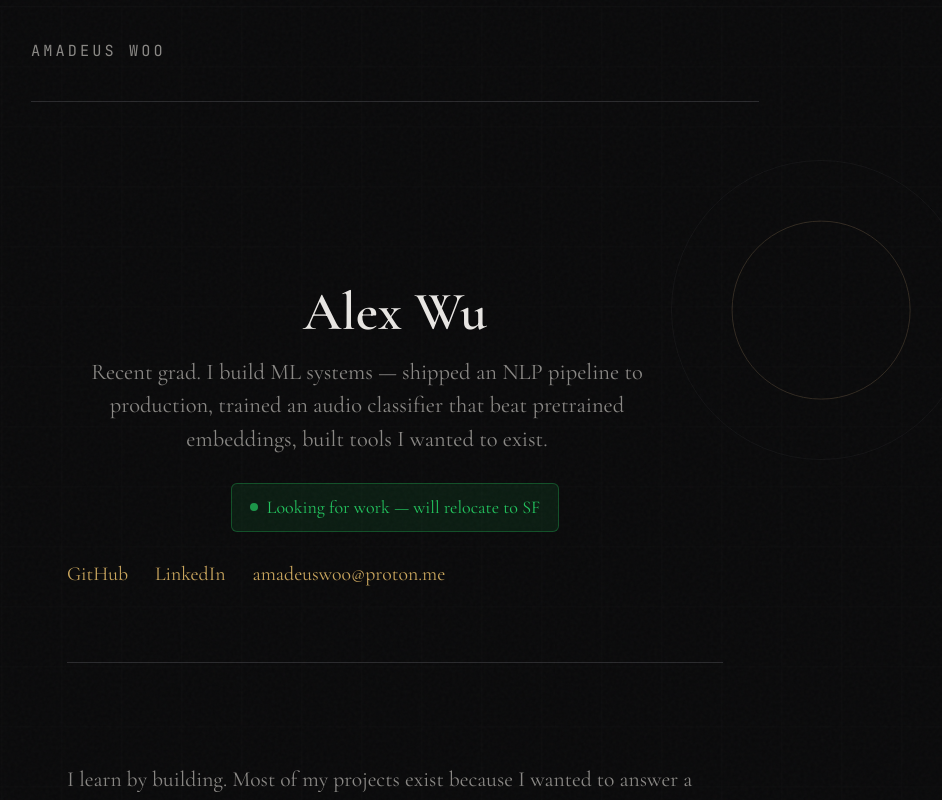
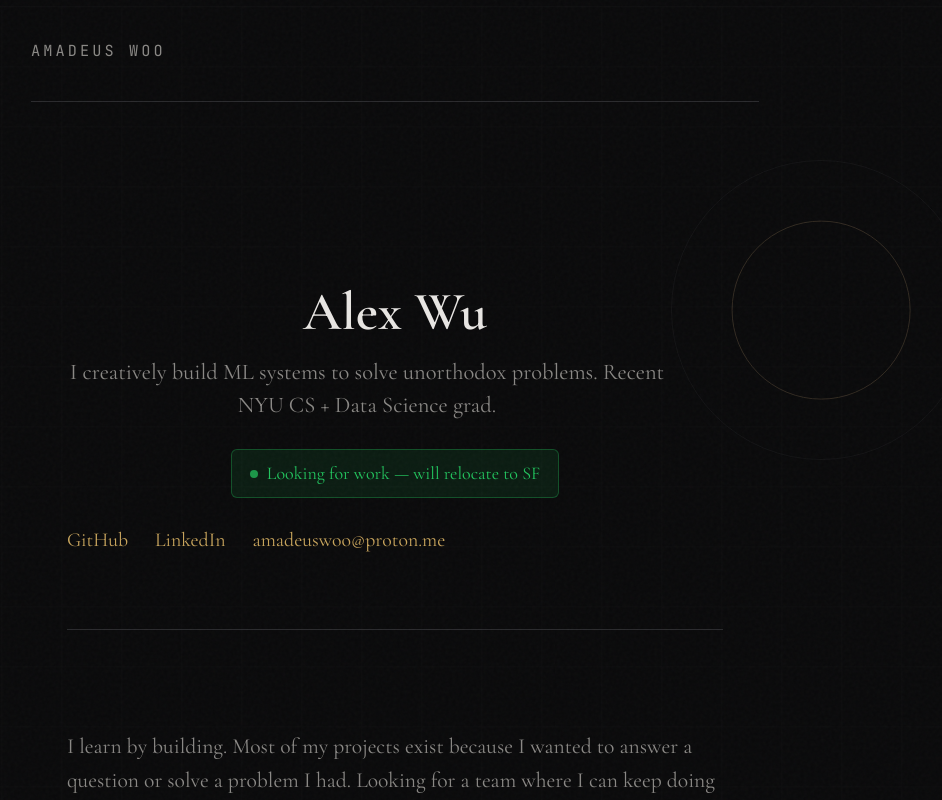
Before and after one commit to TheApexWu/psychohistoryML-web, a Next.js app: page /about in a window 1280 px wide. Shown: the top 800 px of the page, without its empty margins (245-1187 px from the left). Built offline with nearby package versions, Linux system fonts and the light colour scheme.

Commit message:
light change

```diff
--- a/src/app/about/page.js
+++ b/src/app/about/page.js
@@ -9,7 +9,7 @@ export default function AboutPage() {
       <section className="about-hero">
         <h1>Alex Wu</h1>
         <p className="hero-sub">
-          Recent grad. I build ML systems — shipped an NLP pipeline to production, trained an audio classifier that beat pretrained embeddings, built tools I wanted to exist.
+          I creatively build ML systems to solve unorthodox problems. Recent NYU CS + Data Science grad.
         </p>
 
         <div className="availability">
--- a/src/app/layout.tsx
+++ b/src/app/layout.tsx
@@ -19,6 +19,9 @@ const jetbrains = JetBrains_Mono({
 export const metadata: Metadata = {
   title: "Amadeus Woo",
   description: "Solo data scientist and ML/AI researcher. Projects in historical pattern analysis, audio, and creative builds.",
+  icons: {
+    icon: '/icon.svg',
+  },
 };
 
 export default function RootLayout({ children }: { children: React.ReactNode }) {
--- a/src/app/page.js
+++ b/src/app/page.js
@@ -9,7 +9,7 @@ export default function Home() {
       <header className="home-header">
         <h1>Alex Wu</h1>
         <p className="home-tagline">
-          I build ML systems that solve problems I have. Recent NYU CS + Data Science grad.
+          I creatively build ML systems to solve unorthodox problems. Recent NYU CS + Data Science grad.
         </p>
 
         <nav className="home-links">
```
Also changed, not shown: public/icon.svg (added).
